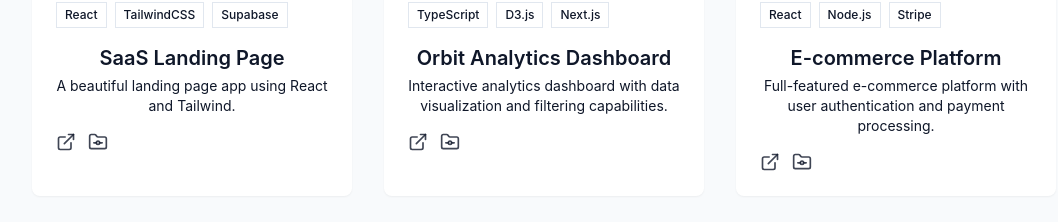
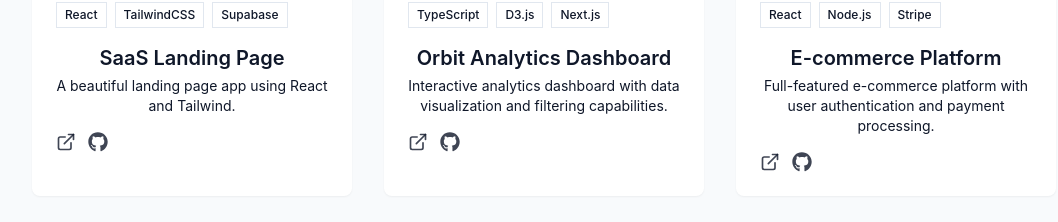
Before and after one commit to simonlee-test/my-portfolio, a React (Vite) app: page / in a window 1280 px wide. Shown: the part 3080-3302 px from the top of the page, without its empty margins (96-1154 px from the left). Built offline with nearby package versions, Linux system fonts and the light colour scheme.

Commit message:
Update github logo

```diff
--- a/src/components/ProjectsSection.tsx
+++ b/src/components/ProjectsSection.tsx
@@ -6,6 +6,7 @@ import {
   GitBranchIcon,
 } from "lucide-react";
 import React from "react";
+import { FaGithub } from "react-icons/fa";
 
 interface project {
   id: number;
@@ -102,7 +103,7 @@ const ProjectsSection = () => {
                       target="_blank"
                       className="text-foreground/80 hover:text-primary transition-colors duration-300"
                     >
-                      <FolderGit size={20} />{" "}
+                      <FaGithub size={20} />{" "}
                     </a>
                   </div>
                 </div>
```
